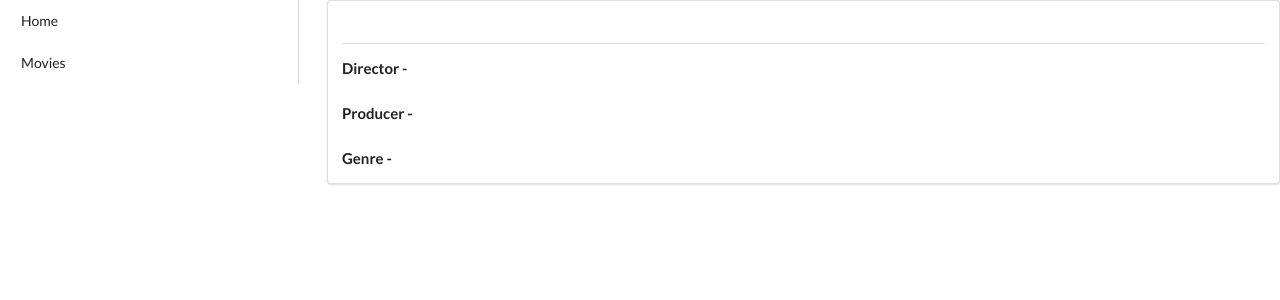
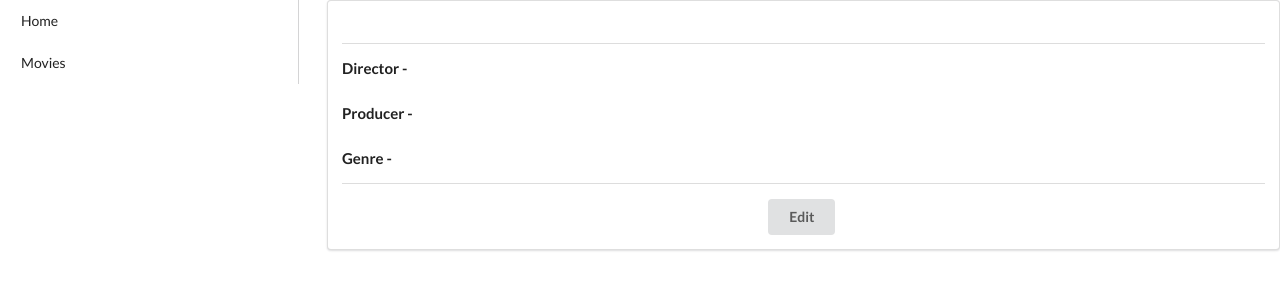
Before and after one commit to aurumwulf/react_plex, a React (Create React App) app in the folder client/: page /movies/1 in a window 1280 px wide. Shown: the top 300 px of the page. Built offline with nearby package versions, Linux system fonts and the light colour scheme; no server answers.

Commit message:
Add edit function to form and id selection

```diff
--- a/client/src/components/Form.js
+++ b/client/src/components/Form.js
@@ -3,6 +3,10 @@ import React from 'react';
 class Form extends React.Component {
   defaultValues = { title: '', director: '', producer: '', genre: '' };
   state = { ...this.defaultValues };
+
+  componentDidMount() {
+    if (this.props.id) this.setState({ ...this.props });
+  }
 
   handleSubmit = e => {
     e.preventDefault();
@@ -20,6 +24,7 @@ class Form extends React.Component {
     let { title, director, producer, genre } = this.state;
     return (
       <form className="ui form" onSubmit={this.handleSubmit}>
+        <h1>Add/Edit Form</h1>
         <div className="field">
           <input
             id="title"
@@ -54,6 +59,7 @@ class Form extends React.Component {
           />
         </div>
         <button className="ui button">Submit</button>
+        <div className="ui divider" />
       </form>
     );
   }
--- a/client/src/components/Movie.js
+++ b/client/src/components/Movie.js
@@ -1,8 +1,9 @@
 import React from 'react';
 import axios from 'axios';
+import Form from './Form';
 
 class Movie extends React.Component {
-  state = { movie: [] };
+  state = { movie: [], edit: false };
 
   componentDidMount() {
     axios
@@ -10,7 +11,19 @@ class Movie extends React.Component {
       .then(res => this.setState({ movie: res.data }));
   }
 
-  render() {
+  toggleEdit = () => {
+    this.setState(state => {
+      return { edit: !this.state.edit };
+    });
+  };
+
+  submit = movie => {
+    axios
+      .put(`/api/movies/${this.props.match.params.id}`, { movie })
+      .then(res => this.setState({ movie: res.data, edit: false }));
+  };
+
+  show() {
     let { movie: { title, director, producer, genre } } = this.state;
     return (
       <div className="ui center aligned container">
@@ -21,6 +34,23 @@ class Movie extends React.Component {
           <h4>Producer - {producer}</h4>
           <h4>Genre - {genre}</h4>
         </div>
+        <div className="ui divider" />
+      </div>
+    );
+  }
+
+  edit() {
+    return <Form {...this.state.movie} submit={this.submit} />;
+  }
+
+  render() {
+    let { edit } = this.state;
+    return (
+      <div className="ui center aligned container">
+        {edit ? this.edit() : this.show()}
+        <button className="ui button" onClick={this.toggleEdit}>
+          {edit ? 'Cancel' : 'Edit'}
+        </button>
       </div>
     );
   }
```
